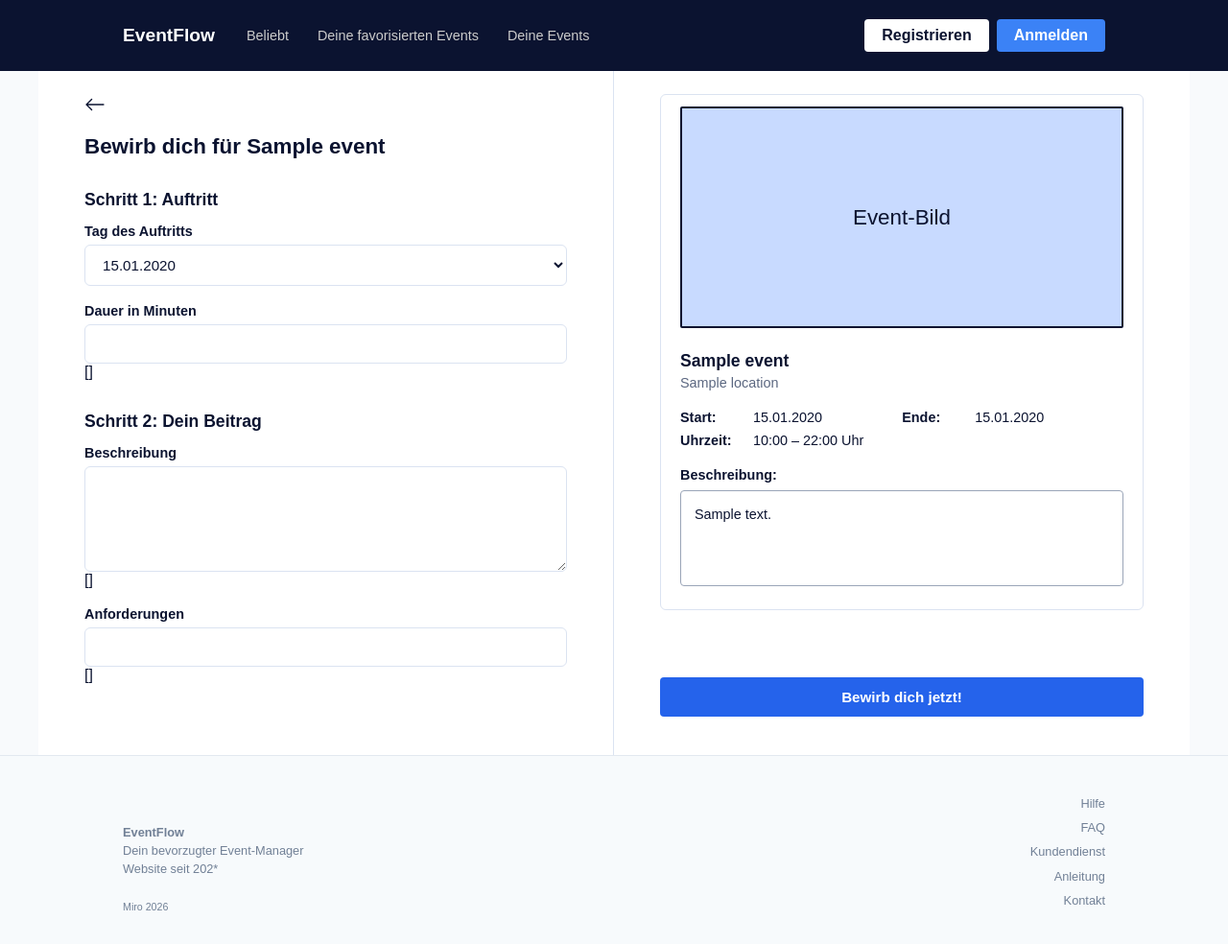
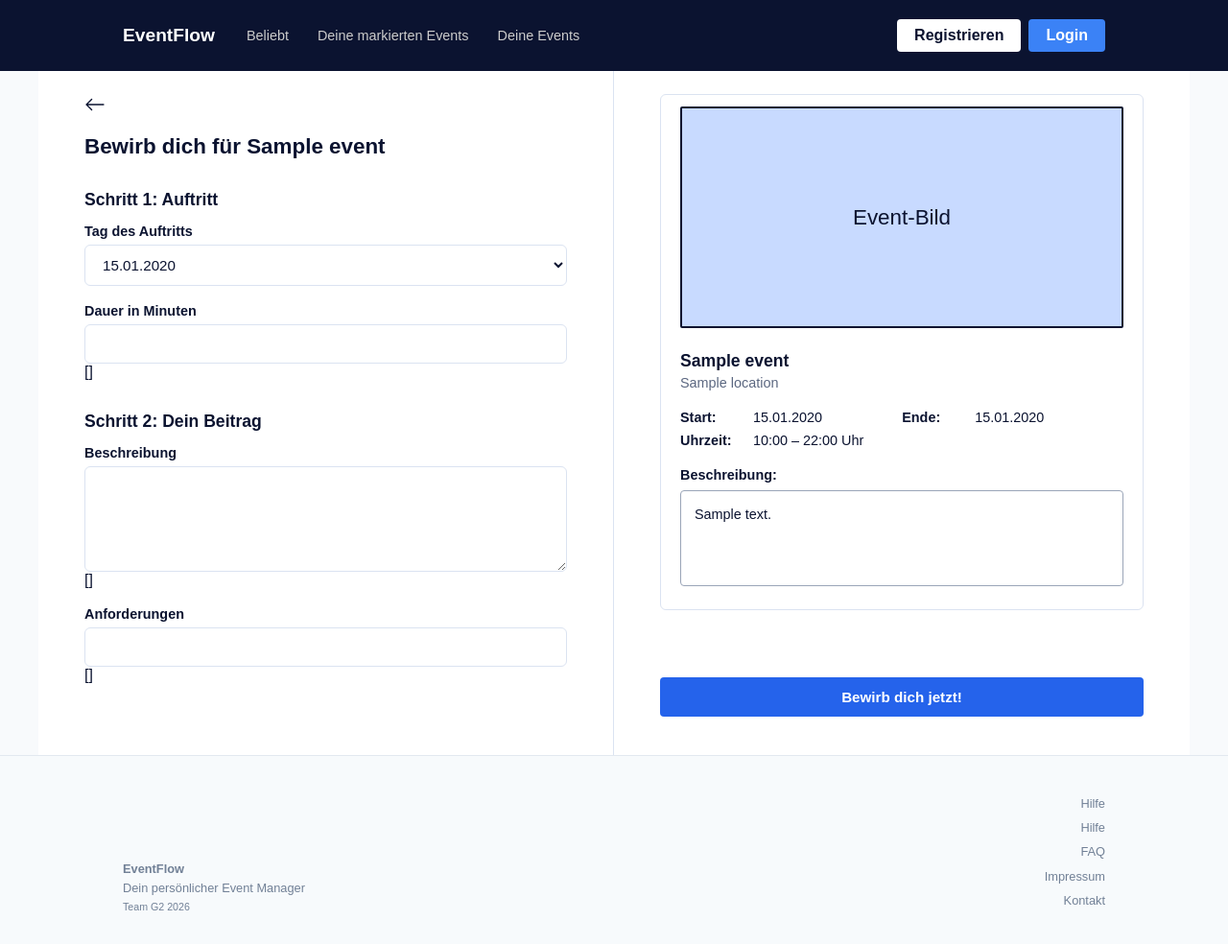
Before and after one commit to casio888/SE-G2-EventFlow, a Django app: template src/contribution/templates/contribution/application.html in a window 1280 px wide. Shown: the whole page at 96% size. Run offline with Django 3.2, Linux system fonts and the light colour scheme; the template is opened without the code that fills it: most values are stand-ins (such as "Sample title", 1, 10 or a date in 2020); form fields are guessed from the names that the template uses.

Commit message:
style: Umarbeiten auf deutsche Wörter

```diff
--- a/src/templates/base_leftside.html
+++ b/src/templates/base_leftside.html
@@ -23,7 +23,7 @@
                         <path d="M14 7.5a1 1 0 0 0-1-1h-.143c-.08-.432-.236-.851-.46-1.241L13 4.7a1 1 0 1 0-1.414-1.414l-.556.556C10.154 3.484 9.102 3 8 3s-2.154.484-3.03 1.342l-.556-.556A1 1 0 1 0 3 4.7l.556.559c-.224.39-.38.809-.46 1.241H3a1 1 0 0 0-1 1v1a1 1 0 0 0 1 1v.72c0 .66.273 1.265.713 1.7A4.2 4.2 0 0 0 6.5 14h3a4.2 4.2 0 0 0 2.787-1.32c.44-.435.713-1.04.713-1.7V9.5a1 1 0 0 0 1-1zM4 7.5a1 1 0 0 1 1-1h6a1 1 0 0 1 1 1v1a1 1 0 0 1-1 1H5a1 1 0 0 1-1-1z"/>
                     </svg>
                 </div>
-                <span class="profile-username d-none d-md-inline">(dein Name)</span>
+                <span class="profile-username d-none d-md-inline"></span>
             </div>
 
             <nav class="nav flex-column gap-3 mb-4 w-100">
@@ -32,12 +32,14 @@
                         <path d="M8.707 1.5a1 1 0 0 0-1.414 0L.646 8.146a.5.5 0 0 0 .708.708L2 8.207V13.5A1.5 1.5 0 0 0 3.5 15h9a1.5 1.5 0 0 0 1.5-1.5V8.207l.646.647a.5.5 0 0 0 .708-.708L13 5.793V2.5a.5.5 0 0 0-.5-.5h-1a.5.5 0 0 0-.5.5v1.293zM13 7.207V13.5a.5.5 0 0 1-.5.5h-9a.5.5 0 0 1-.5-.5V7.207l5-5z"/>
                     </svg>
                     <span class="d-none d-md-inline">Startseite</span>
+                    <span class="d-none d-md-inline">Startseite</span>
                 </a>
 
                 <a class="nav-link {% if request.resolver_match.url_name == 'events_your_events' %}active{% endif %}" href="{% url 'events:events_your_events' %}">
                     <svg xmlns="http://www.w3.org/2000/svg" width="18" height="18" fill="currentColor" class="me-2" viewBox="0 0 16 16">
                         <path d="M14 11.5a1.5 1.5 0 0 1-1.5 1.5h-9A1.5 1.5 0 0 1 2 11.5a1.5 1.5 0 0 1 1.5-1.5h9a1.5 1.5 0 0 1 1.5 1.5M13.4 3.6a.5.5 0 0 1 .4.7l-2 4a.5.5 0 0 1-.4.3H4.6a.5.5 0 0 1-.4-.3l-2-4a.5.5 0 0 1 .4-.7h1.3a.5.5 0 0 1 .4.2L6 6.4l1.6-2.6a.5.5 0 0 1 .8 0L10 6.4l1.7-2.6a.5.5 0 0 1 .4-.2z"/>
                     </svg>
+                    <span class="d-none d-md-inline">Deine Events</span>
                     <span class="d-none d-md-inline">Deine Events</span>
                 </a>
 
@@ -52,6 +54,7 @@
                     <svg xmlns="http://www.w3.org/2000/svg" width="18" height="18" fill="currentColor" class="me-2" viewBox="0 0 16 16">
                         <path d="M9.405 1.05c-.413-1.4-2.397-1.4-2.81 0l-.1.34a1.464 1.464 0 0 1-2.105.872l-.31-.17c-1.283-.698-2.686.705-1.987 1.987l.169.311c.446.82.023 1.841-.872 2.105l-.34.1c-1.4.413-1.4 2.397 0 2.81l.34.1a1.464 1.464 0 0 1 .872 2.105l-.17.31c-.698 1.283.705 2.686 1.987 1.987l.311-.169a1.464 1.464 0 0 1 2.105.872l.1.34c.413 1.4 2.397 1.4 2.81 0l.1-.34a1.464 1.464 0 0 1 2.105-.872l.31.17c1.283.698 2.686-.705 1.987-1.987l-.169-.311a1.464 1.464 0 0 1 .872-2.105l.34-.1c1.4-.413 1.4-2.397 0-2.81l-.34-.1a1.464 1.464 0 0 1-.872-2.105l.17-.31c.698-1.283-.705-2.686-1.987-1.987l-.311.169a1.464 1.464 0 0 1-2.105-.872zM8 10.93a2.929 2.929 0 1 1 0-5.86 2.929 2.929 0 0 1 0 5.86"/>
                     </svg>
+                    <span class="d-none d-md-inline">Einstellungen</span>
                     <span class="d-none d-md-inline">Einstellungen</span>
                 </a>
             </nav>
--- a/src/templates/base_topside.html
+++ b/src/templates/base_topside.html
@@ -16,21 +16,13 @@
             <a href="{% url 'base:index' %}" class="logo">EventFlow</a>
             <div class="nav-links">
                 <a href="#">Beliebt</a>
-                <a href="#">Deine favorisierten Events</a>
-                <a href="{% url 'events:events_your_events' %}">Deine Events</a>
+                <a href="#">Deine markierten Events</a>
+                <a href="{% url 'veranstaltungen:veranstaltungen_your_events' %}">Deine Events</a>
             </div>
-
-            {% if user.is_authenticated %}
-                <div class="auth-buttons">
-                    <a href="{% url 'base:logout' %}" class="btn btn-signup">logout</a>
-                </div>
-            {% else %}
-                <div class="auth-buttons">
-                    <a href="{% url 'authentication:OrganizerRegistration' %}" class="btn btn-signup">Registrieren</a>
-                    <a href="{% url 'base:login' %}" class="btn btn-login">Anmelden</a>
-                </div>
-            {% endif %}
-
+            <div class="auth-buttons">
+                <a href="{% url 'Authentifizierung:Registrierung' %}" class="btn btn-signup">Registrieren</a>
+                <a href="{% url 'Basis:login' %}" class="btn btn-login">Login</a>
+            </div>
         </nav>
         {% block extra_header %} {% endblock %}
     </header>
@@ -49,15 +41,14 @@
     <footer>
         <div>
             <strong>EventFlow</strong><br>
-            Dein bevorzugter Event-Manager<br>
-            Website seit 202*<br><br>
-            <small>Miro 2026</small>
+            Dein persönlicher Event Manager<br>
+            <small>Team G2 2026</small>
         </div>
         <div class="footer-links">
             <a href="#">Hilfe</a>
+            <a href="#">Hilfe</a>
             <a href="#">FAQ</a>
-            <a href="#">Kundendienst</a>
-            <a href="#">Anleitung</a>
+            <a href="#">Impressum</a>
             <a href="#">Kontakt</a>
         </div>
     </footer>
```
